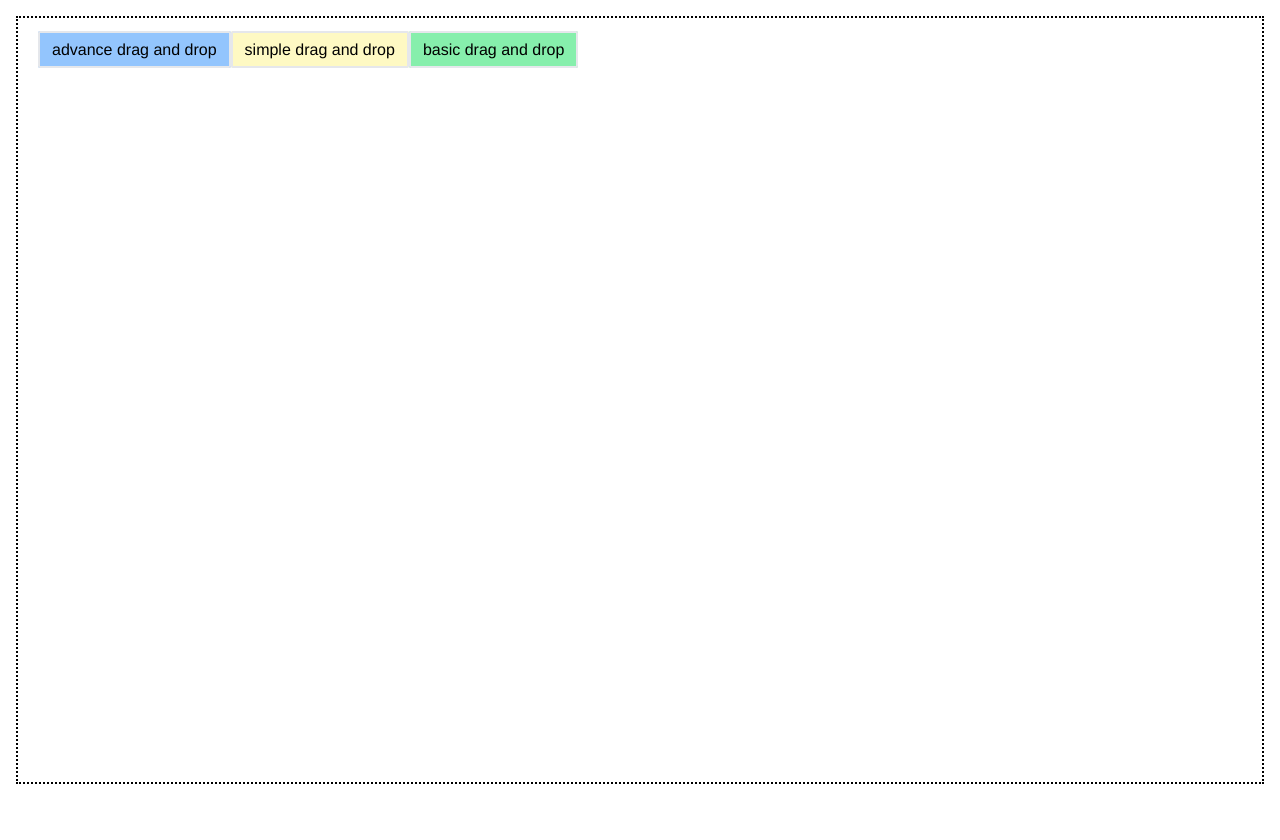
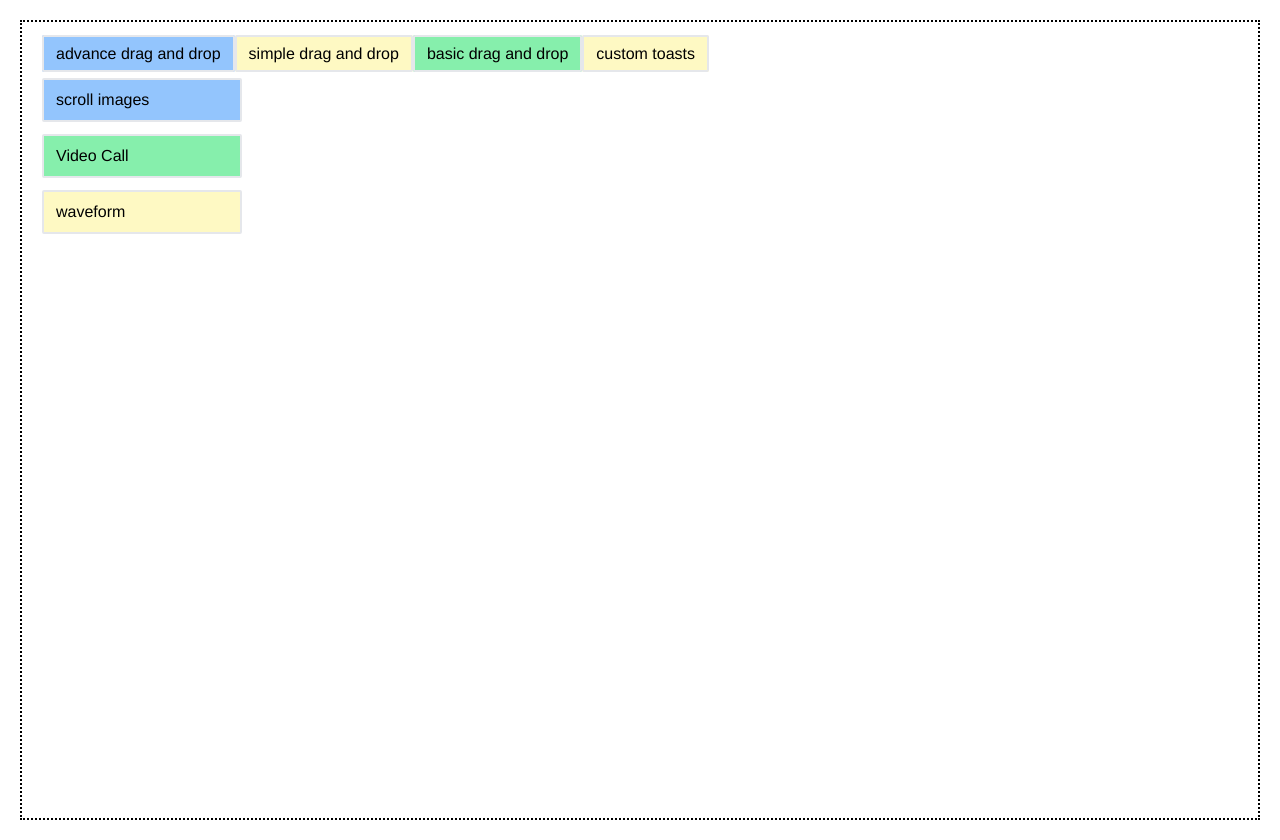
Before and after one commit to vasuahex/webrtc-calling, a React (Vite) app in the folder client/: page / in a window 1280 px wide. Before the commit the page ends 800 px from the top, so only its background shows below. Built offline with nearby package versions, Linux system fonts and the light colour scheme; a web font is replaced by a local one.

Commit message:
changes for the routes

```diff
--- a/client/src/routes/Home.tsx
+++ b/client/src/routes/Home.tsx
@@ -2,11 +2,15 @@ import { Link } from 'react-router-dom'
 
 const Home = () => {
   return (
-    <div className='p-4 h-screen'>
-      <div className='h-full flex-grow  p-5 border-black border-dotted border-2'>
+    <div className='m-5 h-screen border-black border-dotted border-2'>
+      <div className='h-full flex-grow space-y-3 p-5 '>
         <Link to="/adwancedraganddrop" className='px-3 py-2 border-2 rounded-sm bg-blue-300'>advance drag and drop</Link>
         <Link to="/drag" className='px-3 py-2 border-2 rounded-sm bg-yellow-100'>simple drag and drop</Link>
         <Link to="/draganddrop" className='px-3 py-2 border-2 rounded-sm bg-green-300'>basic drag and drop</Link>
+        <Link to="/toasts" className='px-3 py-2 border-2 rounded-sm bg-yellow-100'>custom toasts</Link>
+        <Link to="/pintrest" className='px-3 py-2 border-2 rounded-sm block min-w-[200px] w-fit bg-blue-300'>scroll images</Link>
+        <Link to="/videocall" className='px-3 py-2 border-2 rounded-sm block min-w-[200px] w-fit bg-green-300'>Video Call</Link>
+        <Link to="/waveform" className='px-3 py-2 border-2 rounded-sm block min-w-[200px] w-fit bg-yellow-100'>waveform</Link>
       </div>
 
     </div>
```
